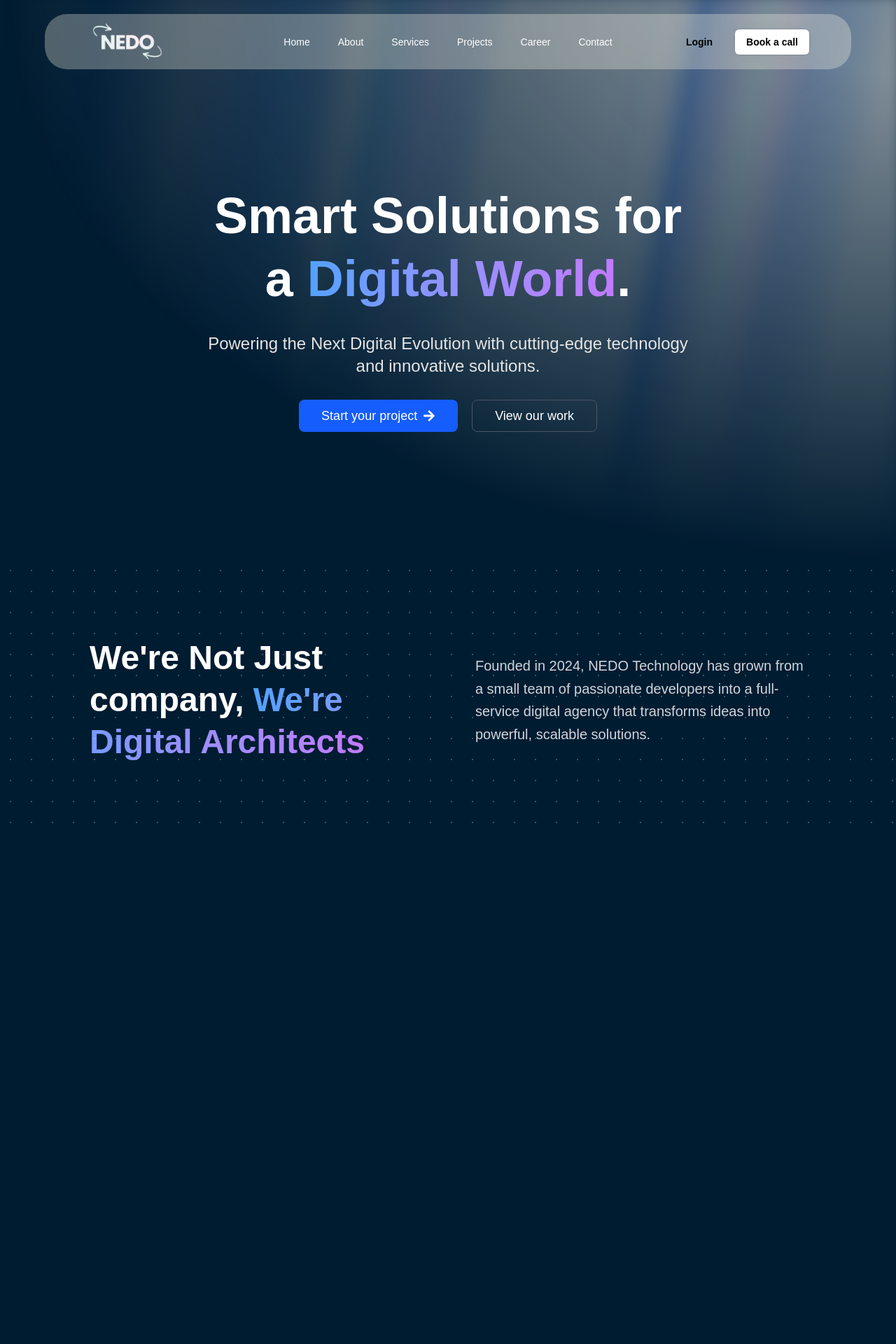
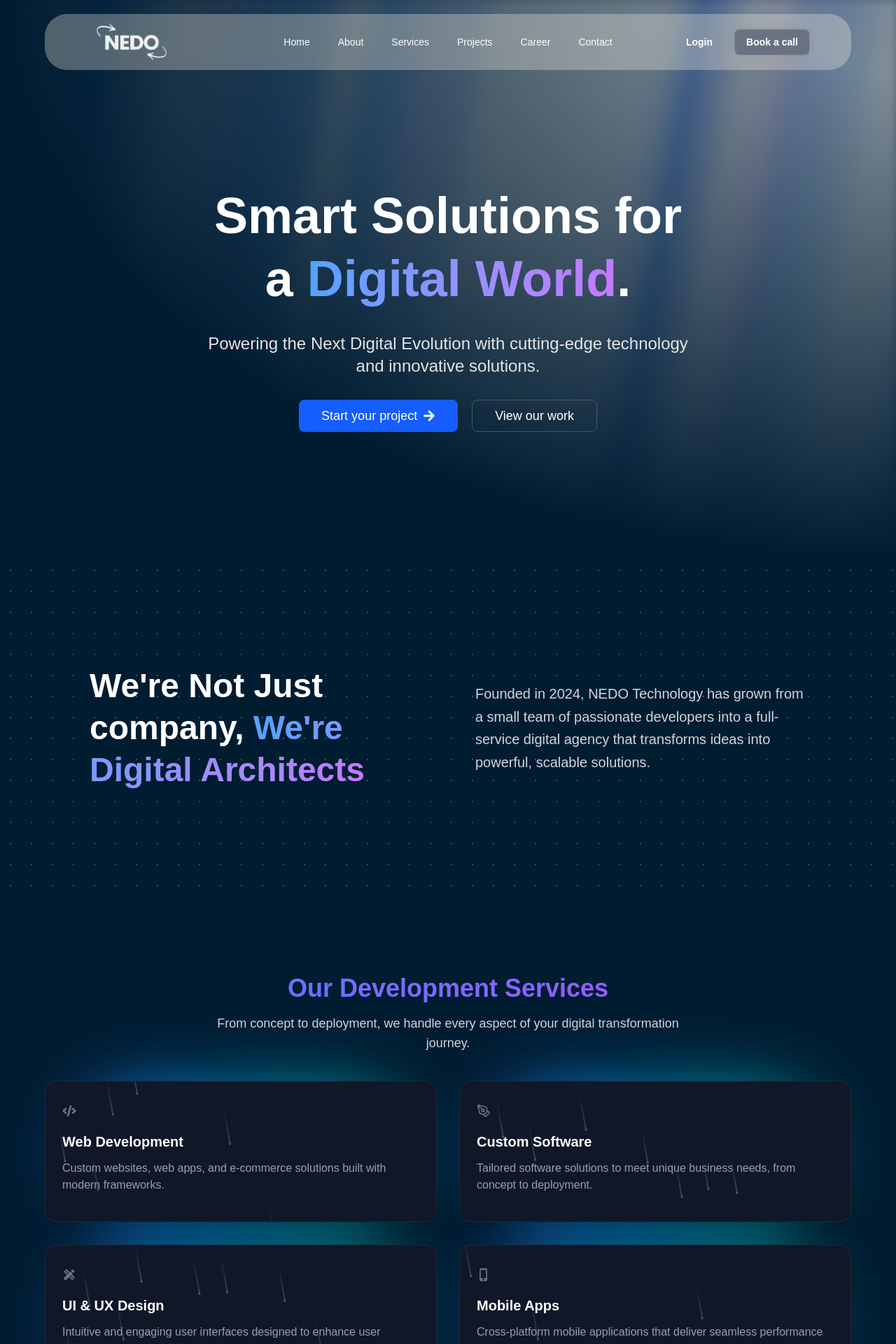
Before and after one commit to mickeybegashaw/Nedo-Technology-Landing-Page, a Next.js app: page / in a window 1280 px wide. Shown: the top 1920 px of the page at 70% size. Before the commit the page ends 1202 px from the top, so only its background shows below. Built offline with nearby package versions, Linux system fonts and the light colour scheme.

Commit message:
feat: Enhance UI with new services section and animations

```diff
--- a/src/app/globals.css
+++ b/src/app/globals.css
@@ -4,6 +4,21 @@
 @theme inline {
 
    --animate-aurora: aurora 60s linear infinite;
+    --animate-meteor-effect: meteor 5s linear infinite;
+
+  @keyframes meteor {
+    0% {
+      transform: rotate(215deg) translateX(0);
+      opacity: 1;
+    }
+    70% {
+      opacity: 1;
+    }
+    100% {
+      transform: rotate(215deg) translateX(-500px);
+      opacity: 0;
+    }
+  }
   @keyframes aurora {
     from {
       background-position:
@@ -21,3 +36,9 @@
 body {
   font-family: Arial, Helvetica, sans-serif;
 }
+*{
+    scroll-behavior: smooth;
+}
+html, body {
+  overflow-x: hidden;
+}
--- a/src/app/layout.tsx
+++ b/src/app/layout.tsx
@@ -25,7 +25,7 @@ export default function RootLayout({
   return (
     <html lang="en">
       <body
-        className={`${geistSans.variable} ${geistMono.variable} antialiased bg-[#001c31] `}
+        className={`${geistSans.variable} ${geistMono.variable} antialiased bg-[#001c31]`}
       >
         <NavBar/>
         {children}
--- a/src/app/page.tsx
+++ b/src/app/page.tsx
@@ -1,10 +1,12 @@
 import AboutSection from "@/components/AboutSection";
 import HeroSection from "@/components/HeroSection";
+import ServicesSection from "@/components/ServicesSection"
 export default function Home() {
   return (
-    <main>
+    <main id="home">
       <HeroSection />
       <AboutSection />
+      <ServicesSection/>
     </main>
   );
 }
--- a/src/components/AboutSection.tsx
+++ b/src/components/AboutSection.tsx
@@ -6,16 +6,15 @@ const AboutSection = () => {
     <DotBackground>
     <section
       id="about"
-      className="px-26 md:px-32 flex flex-col py-28"
+      className="px-5 lg:px-32 flex flex-col py-28"
     >
-
-      <div className="flex gap-9 justify-center">
+      <div className="flex flex-col md:flex-row gap-9 justify-center">
         <motion.h1
            initial={{ opacity: 0.0, x: -40 }}
         whileInView={{ opacity: 1, x: 0 }}
         transition={{duration: 0.5, delay: 0.5}}
 
-        className="text-5xl font-bold text-white leading-tight">
+        className="text-4xl md:text-5xl font-bold text-white leading-tight">
           We're Not Just company,{" "}
           <span className="bg-gradient-to-r from-blue-400 to-purple-400 bg-clip-text text-transparent">
             We're Digital Architects
--- a/src/components/HeroSection.jsx
+++ b/src/components/HeroSection.jsx
@@ -9,13 +9,13 @@ const HeroSection = () => {
         initial={{ opacity: 0.0, y: 40 }}
         whileInView={{ opacity: 1, y: 0 }}
         transition={{
-          delay: 1,
-          duration: 1,
+          delay: 0.5,
+          duration: 0.5,
           ease: "easeInOut",
         }}
         className="relative flex flex-col gap-4 items-center justify-center px-5 md:px-20"
       >
-        <div className="text-3xl  md:text-7xl w-full  lg:w-[65%]  font-bold text-center text-white mt-20 leading-tight">
+        <div className="text-4xl  md:text-7xl w-full  lg:w-[65%]  font-bold text-center text-white mt-20 leading-tight">
           Smart Solutions for a{" "}
           <span className="bg-gradient-to-r from-blue-400 to-purple-400 bg-clip-text text-transparent">
             Digital World
--- /dev/null
+++ b/src/components/ServicesCard.tsx
@@ -0,0 +1,34 @@
+"use client"
+import React from "react";
+import { Meteors } from "./ui/meteors";
+
+export function ServicesCard({ service }: { service: { title: string; description: string , icon: string} }) {
+  return (
+    <div className="relative max-w-xl mx-auto">
+      {/* Glow Background */}
+      <div className="absolute inset-0 scale-[0.80] rounded-full bg-gradient-to-r from-blue-500 to-teal-500 blur-3xl" />
+
+      {/* Card Content */}
+      <div className="relative z-10 flex flex-col h-full items-start justify-end overflow-hidden rounded-2xl border border-gray-800 bg-gray-900 px-6 py-8 shadow-xl">
+        {/* Icon */}
+        <div className="text-gray-500 text-xl mb-5">
+       {service.icon && service.icon}
+
+        </div>
+
+        {/* Title */}
+        <h1 className="mb-3 text-xl font-bold text-white">
+          {service.title}
+        </h1>
+
+        {/* Description */}
+        <p className="mb-2 text-base text-slate-400">
+          {service.description}
+        </p>
+
+        {/* Meteors */}
+        <Meteors number={20} />
+      </div>
+    </div>
+  );
+}
--- /dev/null
+++ b/src/components/ServicesSection.jsx
@@ -0,0 +1,69 @@
+"use client";
+
+import { ServicesCard } from "./ServicesCard";
+import { motion } from "motion/react";
+import { LuPenTool } from "react-icons/lu";
+import { FaCode } from "react-icons/fa";
+import { MdDesignServices, MdPhoneIphone } from "react-icons/md";
+
+const services = [
+  {
+    icon: <FaCode />,
+    title: "Web Development",
+    description:
+      "Custom websites, web apps, and e-commerce solutions built with modern frameworks.",
+  },
+  {
+    icon: <LuPenTool />,
+    title: "Custom Software",
+    description:
+      "Tailored software solutions to meet unique business needs, from concept to deployment.",
+  },
+  {
+    icon: <MdDesignServices />,
+    title: "UI & UX Design",
+    description:
+      "Intuitive and engaging user interfaces designed to enhance user experience across all platforms.",
+  },
+  {
+    icon: <MdPhoneIphone />,
+    title: "Mobile Apps",
+    description:
+      "Cross-platform mobile applications that deliver seamless performance and engagement.",
+  },
+];
+
+const ServicesSection = () => {
+  return (
+    <section id="services" className="py-28 px-4">
+      <div className="text-center mb-10">
+        <h2 className="text-4xl font-bold bg-gradient-to-r from-blue-500 to-purple-500 bg-clip-text text-transparent">
+          Our Development Services
+        </h2>
+        <p className="text-lg text-gray-300 max-w-2xl mx-auto mt-4">
+          From concept to deployment, we handle every aspect of your digital transformation journey.
+        </p>
+      </div>
+
+      <div className="grid grid-cols-1 md:grid-cols-2 gap-8 max-w-6xl mx-auto ">
+        {services.map((service, index) => (
+          <motion.div
+            key={index}
+            initial={{ opacity: 0, y: 40 }}
+            whileInView={{ opacity: 1, y: 0 }}
+            viewport={{ amount: 0.3 }}
+            transition={{
+              duration: 0.5,
+              delay: index * 0.5,
+              ease: "easeOut",
+            }}
+          >
+            <ServicesCard service={service} />
+          </motion.div>
+        ))}
+      </div>
+    </section>
+  );
+};
+
+export default ServicesSection;
--- a/src/components/ui/dot-background.tsx
+++ b/src/components/ui/dot-background.tsx
@@ -3,7 +3,7 @@ import React from "react";
 
 export function DotBackground({children}: { children: React.ReactNode }) {
   return (
-    <div className="relative flex h-[25rem] w-full items-center justify-center">
+    <div className="relative flex h-[30rem] w-full items-center justify-center">
       <div
         className={cn(
           "absolute inset-0",
--- /dev/null
+++ b/src/components/ui/meteors.tsx
@@ -0,0 +1,51 @@
+"use client";
+import { cn } from "@/lib/utility";
+import { motion } from "motion/react";
+import React, { useEffect, useState } from "react";
+
+export const Meteors = ({
+  number,
+  className,
+}: {
+  number?: number;
+  className?: string;
+}) => {
+  const [isClient, setIsClient] = useState(false);
+
+  useEffect(() => {
+    setIsClient(true);
+  }, []);
+
+  if (!isClient) return null;
+
+  const meteors = new Array(number || 20).fill(true);
+  return (
+    <motion.div
+      initial={{ opacity: 0 }}
+      animate={{ opacity: 1 }}
+      transition={{ duration: 0.5 }}
+    >
+      {meteors.map((el, idx) => {
+        const meteorCount = number || 20;
+        const position = idx * (800 / meteorCount) - 400;
+
+        return (
+          <span
+            key={"meteor" + idx}
+            className={cn(
+              "animate-meteor-effect absolute h-0.5 w-0.5 rotate-[45deg] rounded-[9999px] bg-slate-500 shadow-[0_0_0_1px_#ffffff10]",
+              "before:absolute before:top-1/2 before:h-[1px] before:w-[50px] before:-translate-y-[50%] before:transform before:bg-gradient-to-r before:from-[#64748b] before:to-transparent before:content-['']",
+              className,
+            )}
+            style={{
+              top: "-40px",
+              left: position + "px",
+              animationDelay: Math.random() * 5 + "s",
+              animationDuration: Math.floor(Math.random() * (10 - 5) + 5) + "s",
+            }}
+          ></span>
+        );
+      })}
+    </motion.div>
+  );
+};
--- a/src/components/ui/nav-bar.tsx
+++ b/src/components/ui/nav-bar.tsx
@@ -7,6 +7,7 @@ import {
   useScroll,
   useMotionValueEvent,
 } from "motion/react";
+import Image from "next/image";
 
 import React, { useRef, useState } from "react";
 
@@ -157,9 +158,9 @@ export const MobileNav = ({ children, className, visible }: MobileNavProps) => {
         boxShadow: visible
           ? "0 0 24px rgba(34, 42, 53, 0.06), 0 1px 1px rgba(0, 0, 0, 0.05), 0 0 0 1px rgba(34, 42, 53, 0.04), 0 0 4px rgba(34, 42, 53, 0.08), 0 16px 68px rgba(47, 48, 55, 0.05), 0 1px 0 rgba(255, 255, 255, 0.1) inset"
           : "none",
-        width: visible ? "90%" : "100%",
-        paddingRight: visible ? "12px" : "0px",
-        paddingLeft: visible ? "12px" : "0px",
+        width: visible ? "100%" : "90%",
+        paddingRight: visible ? "12px" : "10px",
+        paddingLeft: visible ? "12px" : "10px",
         borderRadius: visible ? "4px" : "2rem",
         y: visible ? 0 : 20,
       }}
@@ -169,8 +170,8 @@ export const MobileNav = ({ children, className, visible }: MobileNavProps) => {
         damping: 50,
       }}
       className={cn(
-        "relative z-50 mx-auto flex w-full max-w-[calc(100vw-2rem)] flex-col items-center justify-between bg-transparent px-0 py-2 lg:hidden",
-        !visible && "bg-gradient-to-b bg-amber-50/30 rounded-4xl px-3",
+        "relative z-50 mx-auto flex  w-[90%]  flex-col items-center justify-between bg-transparent px-0 py-2 lg:hidden",
+        !visible && "bg-gradient-to-b bg-amber-50/30 rounded-4xl",
         className,
       )}
     >
@@ -228,9 +229,9 @@ export const MobileNavToggle = ({
   onClick: () => void;
 }) => {
   return isOpen ? (
-    <IconX className="text-black dark:text-white" onClick={onClick} />
+    <IconX className="text-white" onClick={onClick} />
   ) : (
-    <IconMenu2 className="text-black dark:text-white" onClick={onClick} />
+    <IconMenu2 className="text-white" onClick={onClick} />
   );
 };
 
@@ -240,11 +241,12 @@ export const NavbarLogo = () => {
       href="#"
       className="relative z-20 mr-4 flex items-center space-x-2 px-2 py-1 text-sm font-normal text-black"
     >
-      <img
+      <Image
         src={"/WhiteLogo.png"}
         alt="logo"
-        width={100}
-        height={30}
+        width={40}
+        height={40}
+        className="h-10 md:h-14 w-16 md:w-28 object-contain"
       />
     </a>
   );
@@ -268,7 +270,7 @@ export const NavbarButton = ({
   | React.ComponentPropsWithoutRef<"button">
 )) => {
   const baseStyles =
-    "px-4 py-2 rounded-md bg-white button bg-white text-black text-sm font-bold relative cursor-pointer hover:-translate-y-0.5 transition duration-200 inline-block text-center";
+    "px-4 py-2 rounded-md bg-white button bg-gray-500 text-black text-sm font-bold relative cursor-pointer hover:-translate-y-0.5 transition duration-200 inline-block text-center";
 
   const variantStyles = {
     primary:
@@ -282,7 +284,7 @@ export const NavbarButton = ({
   return (
     <Tag
       href={href || undefined}
-      className={cn(baseStyles, variantStyles[variant], className)}
+      className={cn(baseStyles, variantStyles[variant], className, "text-white")}
       {...props}
     >
       {children}
```
